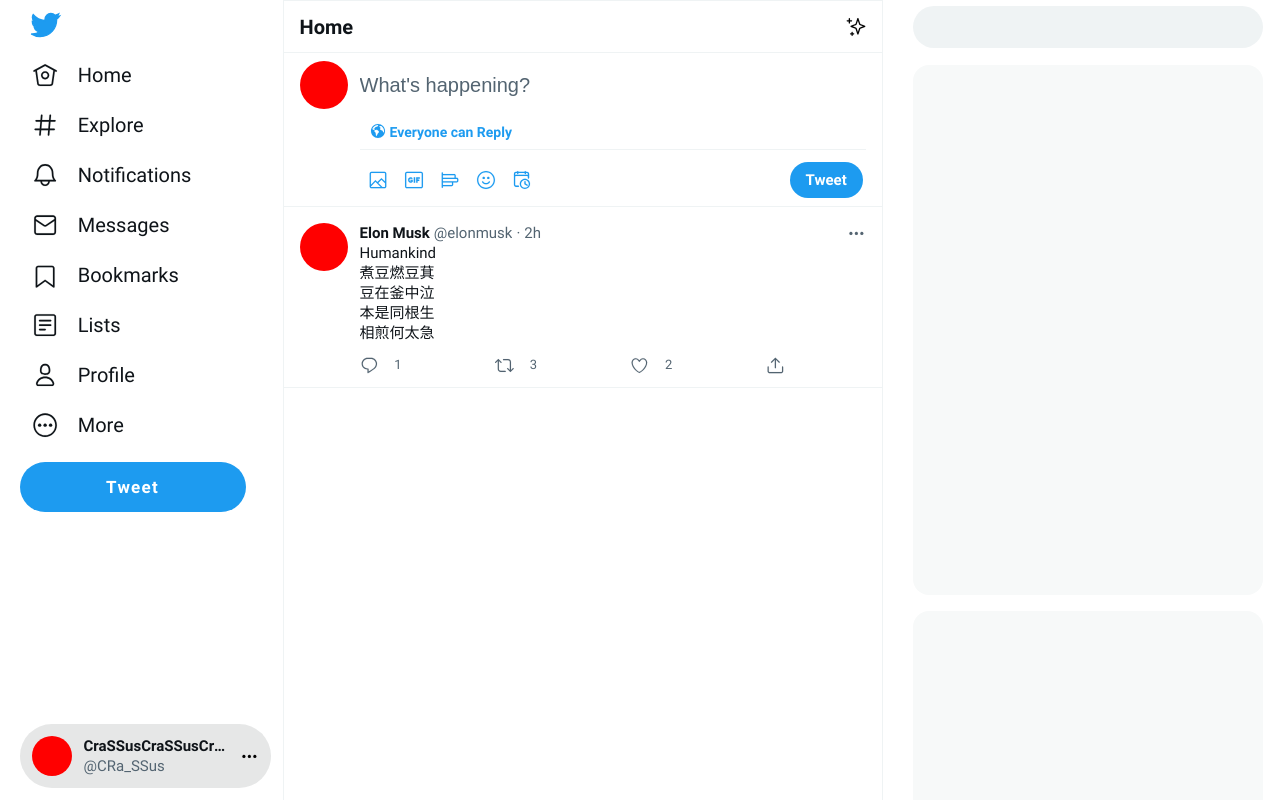
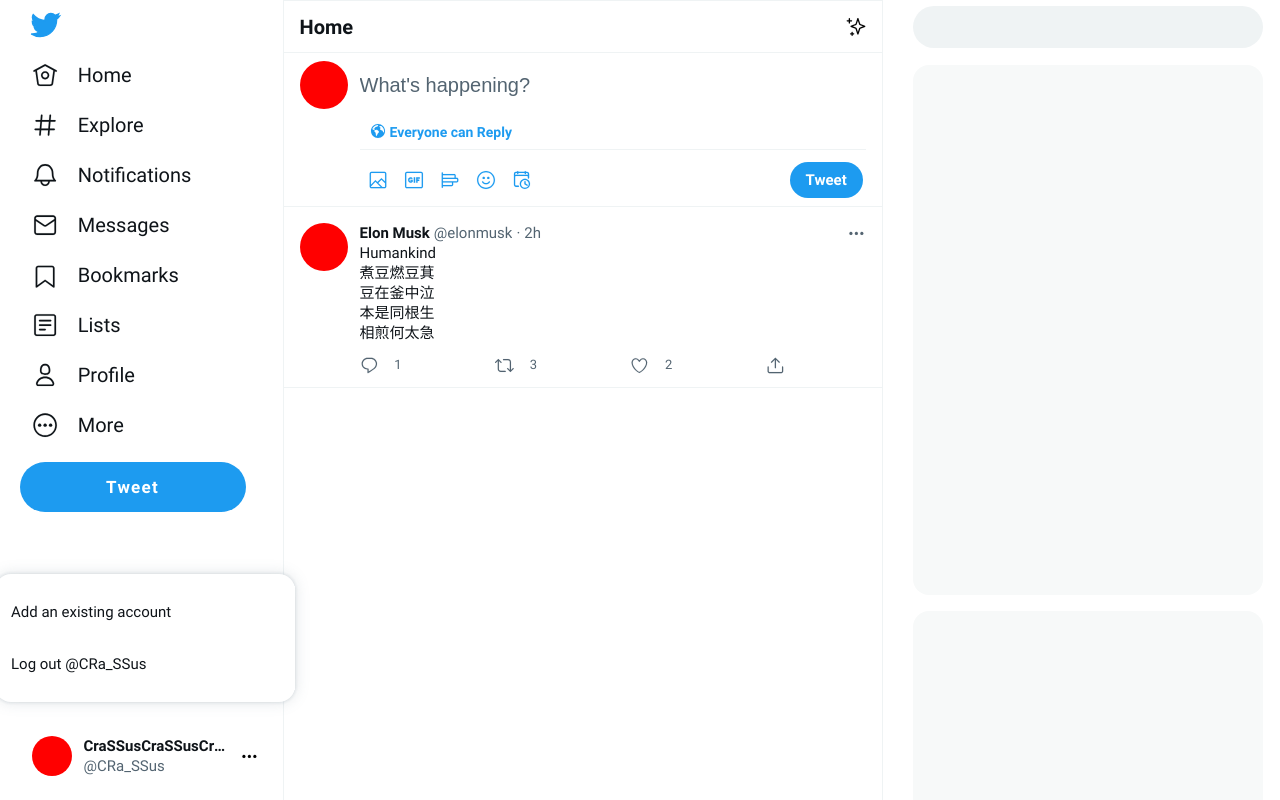
Before and after one commit to KyLoc20/twitter-shadow, a Next.js app: page / in a window 1280 px wide. Shown: the top 800 px of the page. Built offline with nearby package versions, Linux system fonts and the light colour scheme.

Commit message:
feat: add some new props to [sx] like [hoverBg]

```diff
--- a/components/generic/Box.tsx
+++ b/components/generic/Box.tsx
@@ -1,67 +1,23 @@
 import * as React from "react";
 import styled from "@emotion/styled";
 import { css } from "@emotion/react";
-import { sxProps, parseLengthValue } from "@/system/sx";
+import { sxProps, createStyleComponent } from "@/system/sx";
 //full sx supported
 export type BoxProps = {
   children?: React.ReactNode;
   style?: React.CSSProperties;
+  className?: string;
+  onMouseEnter?: React.MouseEventHandler;
+  onMouseLeave?: React.MouseEventHandler;
 } & sxProps;
 export default function Box(props: BoxProps) {
-  return <BasicBox {...props}>{props.children}</BasicBox>;
+  return (
+    <Component {...props} className={props.className}>
+      {props.children}
+    </Component>
+  );
 }
-const BasicBox = styled.div`
-  display: ${(props: BoxProps) => props.display};
-  overflow: ${(props: BoxProps) => props.overflow};
-  visibility: ${(props: BoxProps) => props.visibility};
-
-  flex-direction: ${(props: BoxProps) => props.flexDirection};
-  flex-wrap: ${(props: BoxProps) => props.flexWrap};
-  justify-content: ${(props: BoxProps) => props.justifyContent || props.JC};
-  align-items: ${(props: BoxProps) => props.alignItems || props.AI};
-  align-content: ${(props: BoxProps) => props.alignContent};
-  flex-grow: ${(props: BoxProps) => props.flexGrow};
-  flex-shrink: ${(props: BoxProps) => props.flexShrink};
-  flex: ${(props: BoxProps) => props.flex};
-
-  position: ${(props: BoxProps) => props.position};
-  z-index: ${(props: BoxProps) => props.zIndex};
-  top: ${(props: BoxProps) => props.top};
-  right: ${(props: BoxProps) => props.right};
-  bottom: ${(props: BoxProps) => props.bottom};
-  left: ${(props: BoxProps) => props.left};
-
-  box-sizing: ${(props: BoxProps) => props.boxSizing};
-  width: ${(props: BoxProps) => parseLengthValue(props.w)};
-  height: ${(props: BoxProps) => parseLengthValue(props.h)};
-  min-width: ${(props: BoxProps) => parseLengthValue(props.minWidth)};
-  min-height: ${(props: BoxProps) => parseLengthValue(props.minHeight)};
-  max-width: ${(props: BoxProps) => parseLengthValue(props.maxWidth)};
-  max-height: ${(props: BoxProps) => parseLengthValue(props.maxHeight)};
-
-  margin: ${(props: BoxProps) => props.m};
-  margin-top: ${(props: BoxProps) => props.my || props.mt};
-  margin-right: ${(props: BoxProps) => props.mx || props.mr};
-  margin-bottom: ${(props: BoxProps) => props.my || props.mb};
-  margin-left: ${(props: BoxProps) => props.mx || props.ml};
-  padding: ${(props: BoxProps) => props.p};
-  padding-top: ${(props: BoxProps) => props.py || props.pt};
-  padding-right: ${(props: BoxProps) => props.px || props.pr};
-  padding-bottom: ${(props: BoxProps) => props.py || props.pb};
-  padding-left: ${(props: BoxProps) => props.px || props.pl};
-
-  background: ${(props: BoxProps) => props.bg};
-  border: ${(props: BoxProps) => props.border};
-  border-top: ${(props: BoxProps) => props.borderTop};
-  border-right: ${(props: BoxProps) => props.borderRight};
-  border-bottom: ${(props: BoxProps) => props.borderBottom};
-  border-left: ${(props: BoxProps) => props.borderLeft};
-  border-radius: ${(props: BoxProps) => parseLengthValue(props.borderRadius)};
-  box-shadow: ${(props: BoxProps) => props.boxShadow};
-
-  text-align: ${(props: BoxProps) => props.textAlign};
-  line-height: ${(props: BoxProps) => parseLengthValue(props.lineHeight)};
-  font-size: ${(props: BoxProps) => parseLengthValue(props.fontSize)};
-  font-weight: ${(props: BoxProps) => props.fontWeight};
-  letter-spacing: ${(props: BoxProps) => parseLengthValue(props.letterSpacing)};
-`;
+const BasicBox = styled.div``;
+const StyledBox = createStyleComponent<sxProps>(BasicBox);
+//todo tricky to get a StyledComponent
+const Component = StyledBox.withComponent("div");
--- a/components/home/AppBarCard.tsx
+++ b/components/home/AppBarCard.tsx
@@ -23,7 +23,7 @@
       w: "100%",
       h: "100%",
       minHeight: 512,
-      overflow: "auto",
+      // overflow: "auto",
       JC: "space-between",
       p: "0 12px",
     }
--- a/components/home/UserInfoCard.tsx
+++ b/components/home/UserInfoCard.tsx
@@ -12,21 +12,21 @@
   children?: React.ReactNode;
 };
 export default function UserInfoCard(props: UserInfoCardProps) {
-  const [Component] = useCustomBox(
+  const [Content] = useCustomBox(
     {
       borderbox: true,
     },
     {
       w: "100%",
-      h: 64,
-      overflow: "hidden",
-      m: "12px 0",
       p: "12px",
       AI: "center",
-      borderRadius: 32,
-      bg: "rgba(15, 20, 25, 0.1)",
+      borderRadius: 9999,
+      cursor: "pointer",
+      transition: "all 0.2s ease",
+      overflow: "hidden",
     }
   );
+
   const [Avatar] = useCustomBox(
     {
       noFlex: true,
@@ -73,9 +73,10 @@
       overflow: "hidden",
     }
   );
-
   return (
     <Component>
+      <GhostBox username="@CRa_SSus"></GhostBox>
+      <Content className="content">
         <Avatar />
         <About>
           <NicknameText>
@@ -84,9 +85,22 @@
           <UsernameText>@CRa_SSus</UsernameText>
         </About>
         <SVG {...IconMore} />
+      </Content>
     </Component>
   );
 }
+
+const Component = styled.div`
+  display: flex;
+  position: relative;
+  width: 100%;
+  height: 64px;
+  margin: 12px 0;
+
+  .content:hover {
+    background: rgba(15, 20, 25, 0.1);
+  }
+`;
 const IconMore = {
   width: 18.75,
   height: 18.75,
@@ -102,3 +116,74 @@
     },
   ],
 };
+type GhostBoxProps = {
+  children?: React.ReactNode;
+  active?: boolean;
+  username: string;
+};
+function GhostBox(props: GhostBoxProps) {
+  const [isActive, setIsActive] = React.useState(props.active);
+  const [Component] = useCustomBox(
+    {
+      noFlex: true,
+    },
+    {
+      position: "absolute",
+      bottom: 86,
+      left: "calc(50% - 150px)", // - ((300px - 100%) / 2)
+      w: 300,
+      borderRadius: 16,
+      boxShadow:
+        "rgb(101,119,134,0.2) 0px 0px 15px, rgb(101,119,134,0.15) 0px 0px 3px 1px",
+      cursor: "default",
+      bg: "#fff",
+    }
+  );
+  const [Content] = useCustomBox(
+    {
+      vertical: true,
+      borderbox: true,
+    },
+    {
+      w: "100%",
+      overflow: "hidden",
+      py: "12px",
+      transition: "all 0.2s ease",
+    }
+  );
+  const [Button] = useCustomBox(
+    {
+      borderbox: true,
+    },
+    {
+      w: "100%",
+      h: 52,
+      p: "16px",
+      bg: "#fff",
+      hoverBg: "rgb(247, 249, 249)",
+      cursor: "pointer",
+    }
+  );
+  const [ButtonText] = useCustomText(
+    HTMLTag.span,
+    CustomTextType.Content_default15,
+    {
+      w: "100%",
+      lineHeight: 20,
+      textOverflow: "ellipsis",
+      overflow: "hidden",
+    }
+  );
+  return (
+    <Component>
+      <Content>
+        <Button>
+          <ButtonText>Add an existing account</ButtonText>
+        </Button>
+        <Button>
+          <ButtonText>Log out {props.username}</ButtonText>
+        </Button>
+      </Content>
+    </Component>
+  );
+}
--- a/hooks/Container.tsx
+++ b/hooks/Container.tsx
@@ -35,7 +35,13 @@
 };
 function useCustomBox(custom: CustomBoxProps, sx: sxProps = {}) {
   const renderBox = (props: BoxProps) => (
-    <Box {...genPropsForCustomBox(custom, sx)} style={props.style}>
+    <Box
+      {...genPropsForCustomBox(custom, sx)}
+      onMouseEnter={props.onMouseEnter}
+      onMouseLeave={props.onMouseLeave}
+      className={props.className}
+      style={props.style}
+    >
       {props.children}
     </Box>
   );
--- a/system/sx.tsx
+++ b/system/sx.tsx
@@ -74,6 +74,7 @@
 };
 type PaperProps = {
   bg?: string; //background
+  hoverBg?: string; //:hover background
   border?: string; //border
   borderTop?: string; //border-top
   borderRight?: string; //border-right
@@ -81,6 +82,8 @@
   borderLeft?: string; //border-left
   borderRadius?: number | string; //border-radius
   boxShadow?: string; //box-shadow
+  cursor?: "default" | "pointer" | "text";
+  transition?: string;
 };
 type TextProps = {
   textAlign?: "left" | "right" | "center" | "start" | "end" | "justify"; //text-align
@@ -141,10 +144,10 @@
 
     position: ${(props: T) => props.position};
     z-index: ${(props: T) => props.zIndex};
-    top: ${(props: T) => props.top};
-    right: ${(props: T) => props.right};
-    bottom: ${(props: T) => props.bottom};
-    left: ${(props: T) => props.left};
+    top: ${(props: T) => parseLengthValue(props.top)};
+    right: ${(props: T) => parseLengthValue(props.right)};
+    bottom: ${(props: T) => parseLengthValue(props.bottom)};
+    left: ${(props: T) => parseLengthValue(props.left)};
 
     box-sizing: ${(props: T) => props.boxSizing};
     width: ${(props: T) => parseLengthValue(props.w)};
@@ -173,6 +176,8 @@
     border-left: ${(props: T) => props.borderLeft};
     border-radius: ${(props: T) => parseLengthValue(props.borderRadius)};
     box-shadow: ${(props: T) => props.boxShadow};
+    cursor: ${(props: T) => props.cursor};
+    transition: ${(props: T) => props.transition};
 
     text-align: ${(props: T) => props.textAlign};
     line-height: ${(props: T) => parseLengthValue(props.lineHeight)};
@@ -182,5 +187,9 @@
     text-overflow: ${(props: T) => parseLengthValue(props.textOverflow)};
     white-space: ${(props: T) => parseLengthValue(props.whiteSpace)};
     color: ${(props: T) => parseLengthValue(props.color)};
+
+    &:hover {
+      background: ${(props: T) => props.hoverBg};
+    }
   `;
 }
```
Also changed, not shown: package.json (+7 -4 lines), 1 other file (tests, documents, lock files or other folders). Lines whose indentation alone changed are shown as unchanged.
